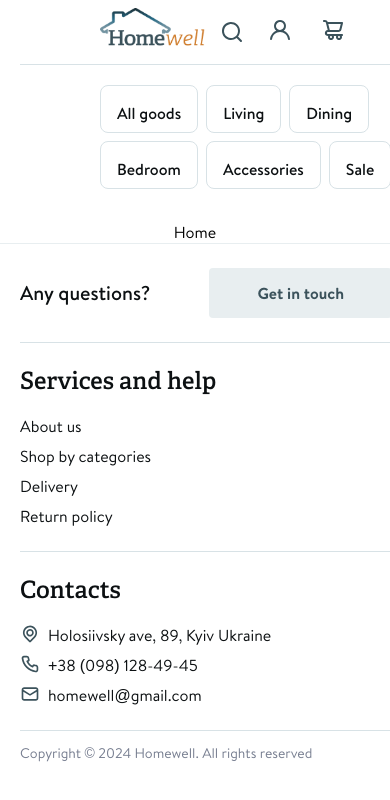
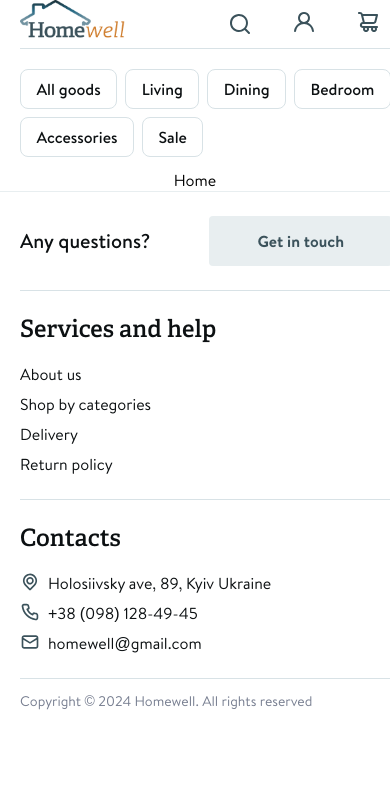
Before and after one commit to Vlad1slov/Frontend-Team-challenge, a React (Create React App) app: page / in a window 390 px wide. Shown: the top 800 px of the page. Built offline with nearby package versions, Linux system fonts and the light colour scheme.

Commit message:
fix header styles

```diff
--- a/src/components/Header/Header.module.css
+++ b/src/components/Header/Header.module.css
@@ -5,6 +5,7 @@
 .header-desktop {
   background: #ffffff;
   padding: 16px 0px 16px 0px;
+  margin: 0 auto;
   display: flex;
   flex-direction: column;
   gap: 0px;
@@ -47,13 +48,14 @@
     border-color: var(--primary-pasteltahoesnow, #d8e2e6);
     border-width: 0px 0px 1px 0px;
     display: flex;
+    padding: 0;
     flex-direction: row;
     align-items: flex-start;
     justify-content: space-between;
     align-self: stretch;
     flex-shrink: 0;
     position: relative;
-        width: 412px;
+    width: 100%;
   }
 }
 .logo-header-desktop {
@@ -73,14 +75,13 @@
 .account-cart-and-button {
   display: flex;
   flex-direction: row;
-    gap: 48px;
   align-items: center;
   justify-content: center;
   flex-shrink: 0;
   position: relative;
   display: flex;
   flex-direction: row;
-    gap: 20px;
+  gap: 8px;
   justify-content: center;
   flex-shrink: 0;
   position: relative;
@@ -88,7 +89,7 @@
     display: flex;
     flex-direction: row;
     align-items: center;
-        gap: 5px;
+    gap: 16px;
     justify-content: center;
     flex-shrink: 0;
     position: relative;
@@ -134,6 +135,9 @@
   position: relative;
   overflow: visible;
   margin-right: 11px;
+  @media screen and (max-width: 1279px) {
+    margin: 0;
+  }
 }
 .account2 {
   color: var(--Text-River-Styx, #0c1012);
@@ -200,6 +204,7 @@
     height: 24px;
     position: relative;
     overflow: visible;
+    margin: 0;
   }
 }
 .cart2 {
@@ -269,8 +274,7 @@
   @media screen and (max-width: 1279px) {
     /* при мобильном тоже неправильно показывается менюшка, должно быть 4 чипсы сверху и две снизу, неправильне размеры */
     display: flex;
-        margin-bottom: 10px;
-        padding-bottom: 10px;
+    padding: 0;
     border-width: 0px 0px 0px 0px;
     flex-direction: row;
     gap: 8px;
@@ -278,9 +282,8 @@
     justify-content: flex-start;
     flex-wrap: wrap;
     flex-shrink: 0;
-        width: 412px;
+    width: 372px;
     position: relative;
-        display: flex;
   }
 }
 /* вот менюшка */
@@ -291,13 +294,14 @@
   gap: 20px;
   align-self: stretch;
   @media screen and (max-width: 1279px) {
+    padding-top: 0;
     border-radius: 8px;
     border-style: solid;
     border-color: var(--primary-pasteltahoesnow, #d8e2e6);
     border-width: 1px;
     display: flex;
     flex-direction: row;
-        gap: 0px;
+    gap: 8px;
     align-items: center;
     justify-content: center;
     flex-shrink: 0;
@@ -306,10 +310,10 @@
   }
 }
 .state-layer {
-    padding: 8px 16px 8px 16px;
+  padding: 8px 15.5px 8px 15.5px;
   display: flex;
   flex-direction: row;
-    gap: 8px;
+  gap: 0px;
   align-items: center;
   justify-content: center;
   flex-shrink: 0;
```
Lines whose indentation alone changed are shown as unchanged.
